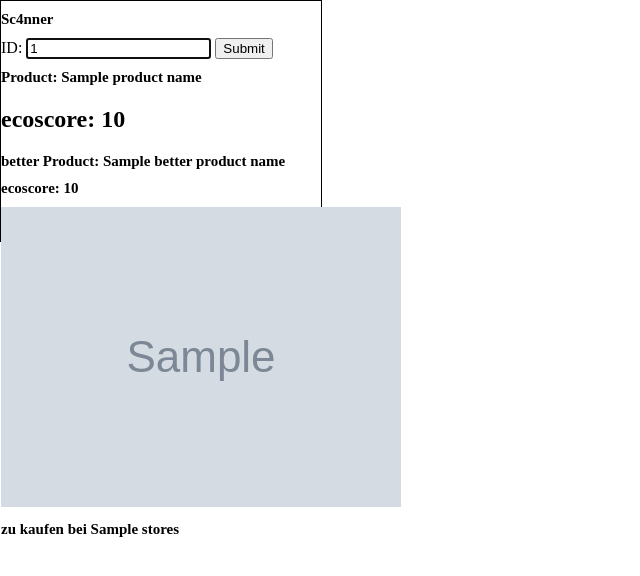
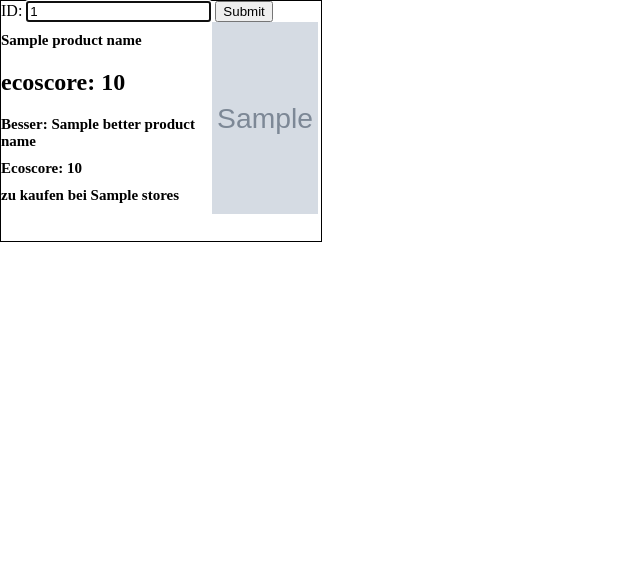
Before and after one commit to cbm-instructions/ragn4roek, a Flask app: template app/templates/index.html in a window 1280 px wide. Shown: the top 576 px of the page, without its empty margins (0-640 px from the left). Run offline with Flask 2, Linux system fonts and the light colour scheme; the template is opened without the code that fills it: most values are stand-ins (such as "Sample title", 1, 10 or a date in 2020); grey boxes marked "Sample" are stand-in pictures.

Commit message:
Make it more beautiful!

```diff
--- a/app/app.py
+++ b/app/app.py
@@ -13,37 +13,44 @@ def index():
 		barcode = request.form['id']
 		better_product_name = ""
 		better_eco_score = 0
+		is_best_product = True
 		stores = ""
 		res = requests.get(f'https://world.openfoodfacts.org/api/v0/product/{barcode}')
-		product = res.json()["product"]
-		product_name = product.get("product_name")
-		picture = product.get("image_front_small_url")
-		eco_score = product.get('ecoscore_score')
-		category = product.get('categories_hierarchy')
-		if category and len(category) > 0:
-			category = category[-1]
-			similar_products = get_similar_products(category)
-			if len(similar_products) > 0:
-				products_with_better_ecoscore = []
-				products_with_better_ecoscore_and_stores = []
-				for similar_product in similar_products:
-					if similar_product.get('ecoscore_score') >= eco_score:
-						products_with_better_ecoscore.append(similar_product) if not similar_product.get('stores') \
-							else products_with_better_ecoscore_and_stores.append(similar_product)
-				better_product = max(products_with_better_ecoscore_and_stores
-									 if len(products_with_better_ecoscore_and_stores) > 0
-									 else products_with_better_ecoscore, key=lambda x: x.get('ecoscore_score', 0))
-				better_product_name = better_product.get('product_name')
-				better_eco_score = better_product.get('ecoscore_score')
-				better_product_picture = better_product.get('image_front_small_url')
-				stores = better_product.get('stores')
-				print(better_product)
+		product = res.json()
+		if product and product.get("product"):
+			product = product.get("product")
+			product_name = product.get("product_name")
+			picture = product.get("image_front_small_url")
+			eco_score = product.get('ecoscore_score')
+			category = product.get('categories_hierarchy')
+			if category and len(category) > 0 and eco_score:
+				category = category[-1]
+				similar_products = get_similar_products(category)
+				if len(similar_products) > 0:
+					products_with_better_ecoscore = []
+					products_with_better_ecoscore_and_stores = []
+					for similar_product in similar_products:
+						if similar_product.get('ecoscore_score') >= eco_score:
+							products_with_better_ecoscore.append(similar_product) if not similar_product.get('stores') \
+								else products_with_better_ecoscore_and_stores.append(similar_product)
+					better_product = max(products_with_better_ecoscore_and_stores
+										if len(products_with_better_ecoscore_and_stores) > 0
+										else products_with_better_ecoscore, key=lambda x: x.get('ecoscore_score', 0))
+					better_product_name = better_product.get('product_name')
+					better_eco_score = better_product.get('ecoscore_score')
+					better_product_picture = better_product.get('image_front_small_url')
+					stores = better_product.get('stores')
 
-		is_best_product = better_product.get('ecoscore_score') == eco_score
-		return render_template('index.html', product_name=product_name, picture_src=picture, eco_score=eco_score,
-						   	better_eco_score=better_eco_score, better_product_name=better_product_name,
-							better_product_picture=better_product_picture, stores=stores,
-							is_best_product=is_best_product, id='')
+				is_best_product = better_product.get('ecoscore_score') == eco_score
+				pct_diff = 1.0 - eco_score/100
+				red_color = min(255, pct_diff*2 * 255)
+				green_color = min(255, eco_score/100*2 * 255)
+				col = (int(red_color), int(green_color), 0)
+				col = '#%02x%02x%02x' % col
+				return render_template('index.html', product_name=product_name, picture_src=picture, eco_score=eco_score,
+										better_eco_score=better_eco_score, better_product_name=better_product_name,
+										better_product_picture=better_product_picture, stores=stores,
+										is_best_product=is_best_product, id='', col=col)
 	return render_template('index.html')
 
 
--- a/app/templates/base.html
+++ /dev/null
@@ -1,27 +0,0 @@
-<!DOCTYPE html>
-<html lang="en">
-<head>
-    <meta charset="UTF-8">
-    <title>Sc4nner</title>
-    <style>
-        h1 {
-            font-size: 15px;
-        }
-        .content {
-            width: 320px;
-            height: 240px;
-            border: 1px black solid;
-        }
-        body {
-            margin: 0px;
-            padding: 0px;
-        }
-
-    </style>
-</head>
-<body>
-    <div class="content">
-        {% block content %} {% endblock %}
-    </div>
-</body>
-</html>
--- a/app/templates/index.html
+++ b/app/templates/index.html
@@ -1,30 +1,77 @@
-{% extends 'base.html' %}
+<!DOCTYPE html>
+<html lang="en">
 
-{% block content %}
-    <h1>Sc4nner</h1>
+<head>
+    <meta charset="UTF-8">
+    <title>Sc4nner</title>
+    <style>
+        h1 {
+            font-size: 15px;
+        }
+
+        .content {
+            width: 320px;
+            height: 240px;
+            border: 1px black solid;
+
+            background-color: {{ col }};
+        }
+
+        body {
+            margin: 0px;
+            padding: 0px;
+        }
+        .row {
+            display: flex;
+        }
+        .column1 {
+            float: left;
+            width: 66%;
+        }
+        .column2 {
+            float: right;
+            width: 33%;
+        }
+        img {
+                width:100%;
+                height:100%;
+                padding: 0px;
+                margin: 0px;;
+            }
+    </style>
+</head>
+
+<body class="content">
+
+
     <form method="post">
         <label for="title">ID:</label>
-        <input type="text" name="id"
-               placeholder="Use scanner to proceed!"
-               autofocus=true
-               value="{{ id }}"></input>
+        <input type="text" name="id" placeholder="Use scanner to proceed!" autofocus=true value="{{ id }}"></input>
         <button type="submit">Submit</button>
     </form>
+
     {% if product_name %}
+    <div class="row">
+        <div class="column1">
             <div>
-        <h1>Product: {{ product_name }}</h1>
+                <h1>{{ product_name }}</h1>
                 <h2>ecoscore: {{ eco_score }}</h2>
             </div>
             {% if is_best_product == True %}
-        <img src={{ better_product_picture }}>
             <p>i bims k1 Umweltschwein</p>
             {% else %}
             <div>
-        <h1>better Product: {{ better_product_name }}</h1>
-        <h1>ecoscore: {{ better_eco_score }}</h1>
-        <img src={{ better_product_picture }}>
+                <h1>Besser: {{ better_product_name }}</h1>
+                <h1>Ecoscore: {{ better_eco_score }}</h1>
                 <h1>zu kaufen bei {{ stores }}</h1>
             </div>
             {% endif %}
+        </div>
+        <div class="column2">
+        <img src={{ better_product_picture }}>
+    </div>
+    </div>
     {% endif %}
-{% endblock %}
+</body>
+
+</html>
```
Lines whose indentation alone changed are shown as unchanged.
